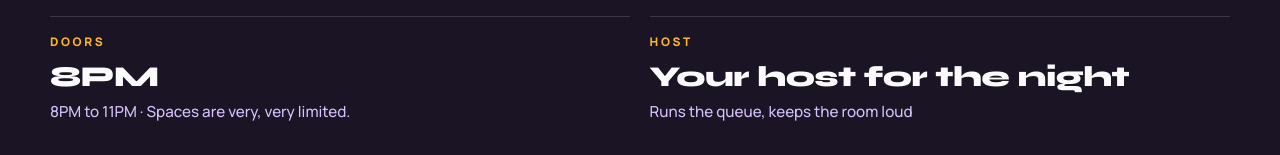
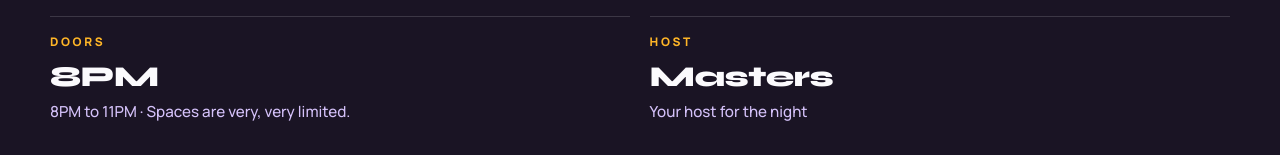
Before and after one commit to mastersmusic/saaangin-site, a website: page index.html in a window 1280 px wide. Shown: the part 1085-1240 px from the top of the page. Drawn offline with Linux system fonts and the light colour scheme.

Commit message:
Name Masters as the host
Co-Authored-By: Claude Fable 5.2 <noreply@anthropic.com>
Claude-Session: https://claude.ai/code/session_01HYG8VmLsaQSV6Q8HxQoPsS

```diff
--- a/index.html
+++ b/index.html
@@ -347,7 +347,7 @@ img{max-width:100%;display:block}
         <div><dt class="data-label">Date</dt><dd id="factDate">Tuesday</dd></div>
         <div><dt class="data-label">Where</dt><dd id="factWhere">Rêve Lounge<small><a href="https://www.google.com/maps/search/?api=1&amp;query=R%C3%AAve%20Lounge%2C%20456%20Richmond%20St%20W%2C%20Toronto" target="_blank" rel="noopener">456 Richmond St W, Toronto</a> · opens in Google Maps</small></dd></div>
         <div><dt class="data-label">Doors</dt><dd id="factDoors">9PM<small>First mic at 9:30 · last call 2AM</small></dd></div>
-        <div><dt class="data-label">Host</dt><dd id="factHost">Your host for the night<small>Runs the queue, keeps the room loud</small></dd></div>
+        <div><dt class="data-label">Host</dt><dd id="factHost">Masters<small>Your host for the night</small></dd></div>
         <div id="factNoRow"><dt class="data-label">Night</dt><dd id="factNo">Toronto / 001</dd></div>
       </dl>
       <div class="now__actions">
```
